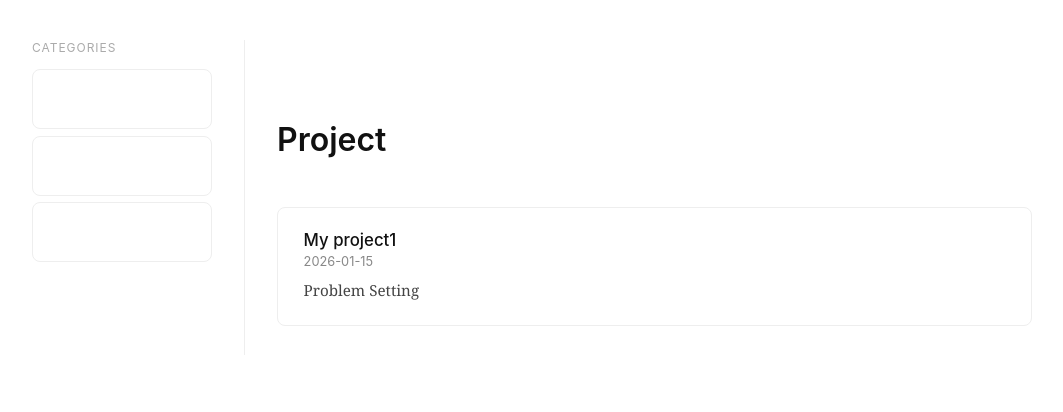
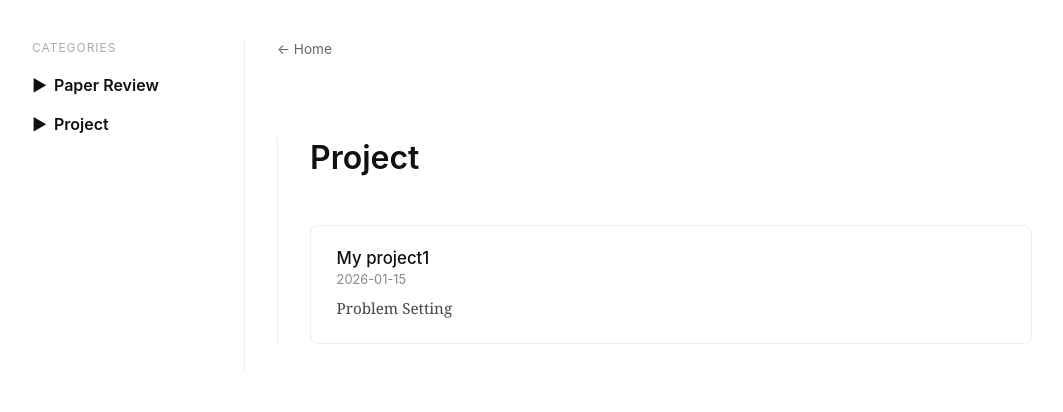
Before and after one commit to mattattabi78/mattattabi78.github.io, a Jekyll site: the page built from category/project.md, in a window 1280 px wide. Shown: the top 412 px of the page, without its empty margins (108-1171 px from the left). Built offline with Jekyll 4.4.1, drawn with Linux system fonts in a browser that asks for light colours.

Commit message:
Update category.html

```diff
--- a/_layouts/category.html
+++ b/_layouts/category.html
@@ -1,49 +1,11 @@
+---
+layout: default
+---
 
-<!DOCTYPE html>
-<html lang="en">
-<head>
-  <meta charset="UTF-8">
-  <title>{{ page.title }} · {{ site.title }}</title>
-  <link rel="stylesheet" href="/assets/css/main.css">
+<nav class="post-nav">
+  <a href="/">← Home</a>
+</nav>
 
-  <!-- KaTeX -->
-  <link rel="stylesheet" href="https://cdn.jsdelivr.net/npm/katex@0.16.9/dist/katex.min.css">
-  <script defer src="https://cdn.jsdelivr.net/npm/katex@0.16.9/dist/katex.min.js"></script>
-  <script defer src="https://cdn.jsdelivr.net/npm/katex@0.16.9/dist/contrib/auto-render.min.js"
-    onload="renderMathInElement(document.body);"></script>
-</head>
-
-<body>
-  <div class="layout">
-    <!-- 사이드바 (기존 디자인 유지) -->
-    <nav class="sidebar">
-      <div class="sidebar-title">Categories</div>
-      <ul>
-        {% for category in site.categories %}
-          {% assign cat_name = category[0] %}
-        <!--
-          <li>
-            <a href="/category/{{ cat_name | downcase }}/">
-              {{ cat_name | capitalize }}
-            </a>
-          </li>
-        -->
-          <li class="post-item">
-            <a class="post-title" href="{{ post.url }}">
-              {{ post.title }}
-            </a>
-
-            <div class="post-meta">
-              {{ post.date | date: "%Y-%m-%d" }}
-            </div>
-
-            <div class="post-desc">
-              {{ post.summary | default: post.excerpt | strip_html | truncate: 120 }}
-            </div>
-          </li>
-        {% endfor %}
-      </ul>
-    </nav>
 
 <!-- 카테고리 포스트 리스트 -->
 <main>
@@ -67,6 +29,3 @@
   {% endfor %}
 </ul>
 </main>
-  </div>
-</body>
-</html>
```
Lines whose indentation alone changed are shown as unchanged.
